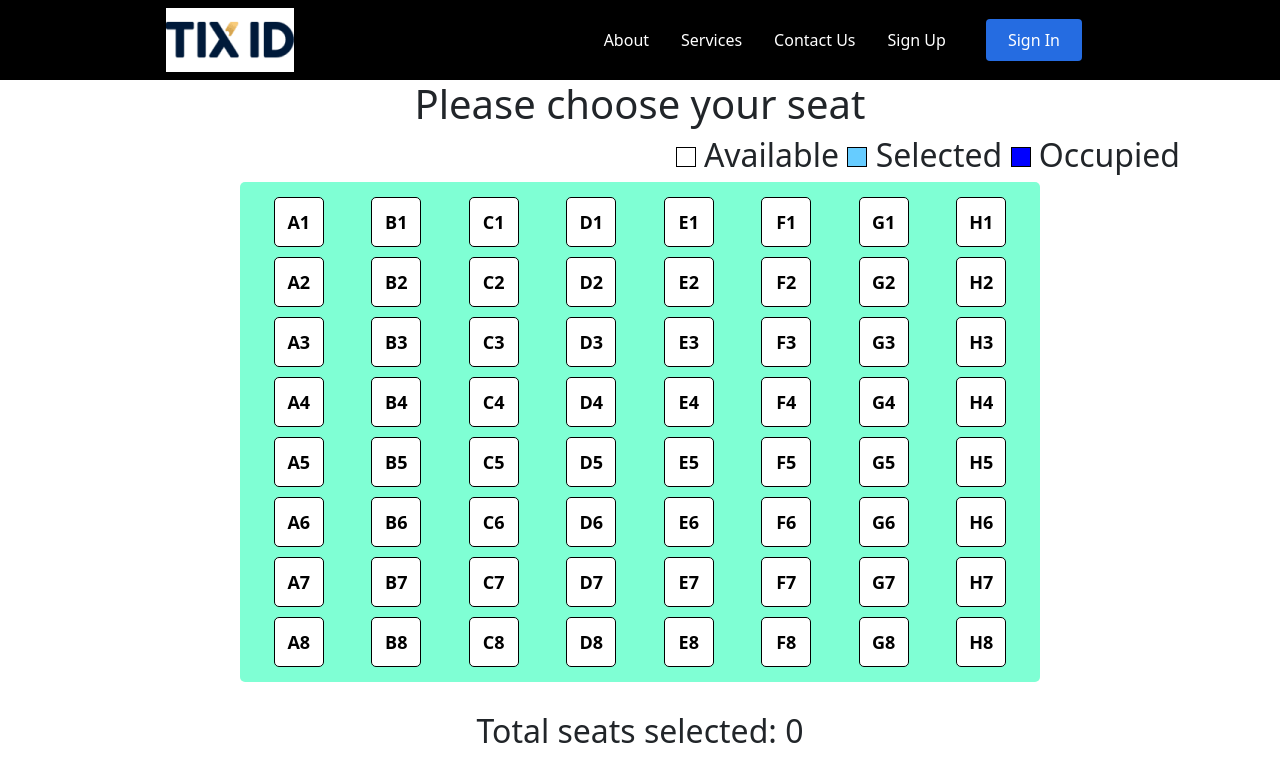
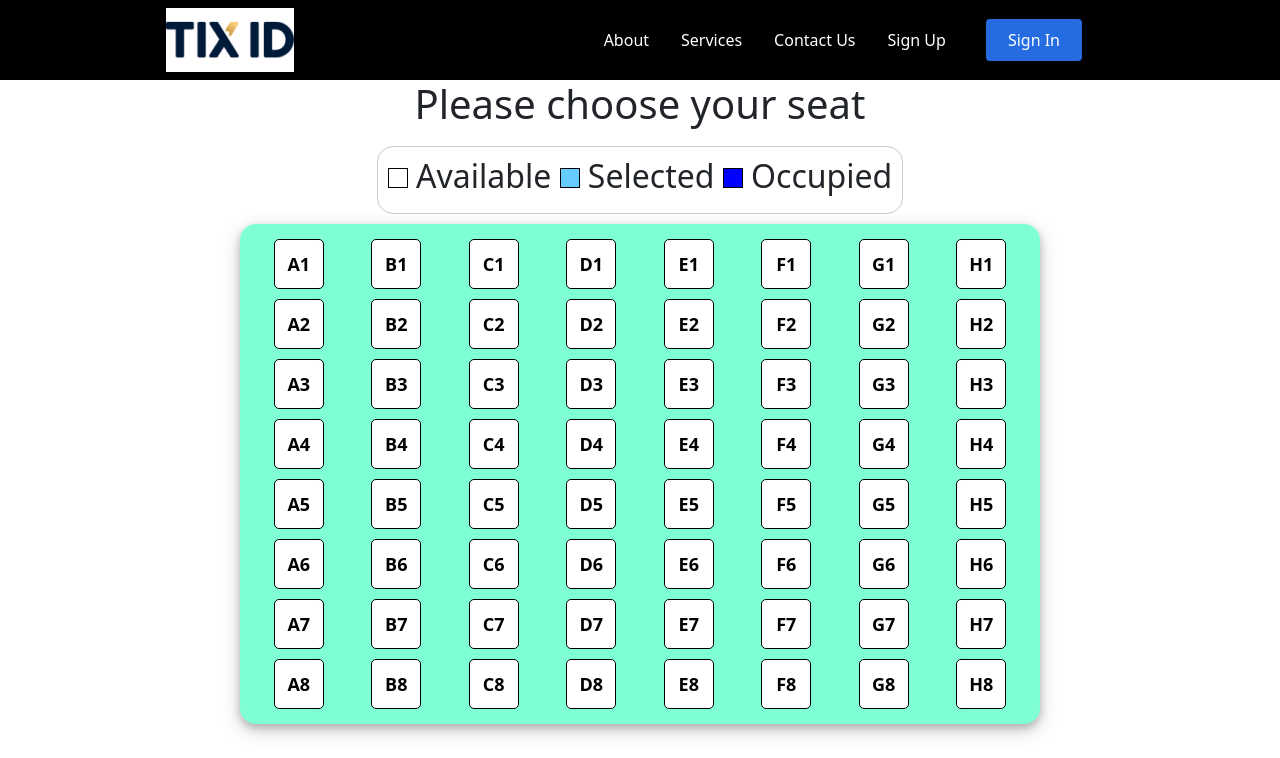
Before and after one commit to Leino2604/cinema-web-app, a React (Create React App) app: page /seats in a window 1280 px wide. Shown: the top 758 px of the page. Built offline with nearby package versions, Linux system fonts and the light colour scheme.

Commit message:
Update SeatStyle.css

```diff
--- a/src/pages/SeatSelection/SeatStyle.css
+++ b/src/pages/SeatSelection/SeatStyle.css
@@ -3,9 +3,17 @@
   }
 
   .Description {
-  text-align: right;
-  margin-right: 100px;
+    border: 1px solid #ccc;
+    padding: 10px;
+    margin: 10px;
+    border-radius: 16px;
+    display: inline-block;
   }
+
+  .Description .span{
+    font-size: 50%;
+  }
+
   .SeatStatus {
     display: inline-block;
     width: 20px;
@@ -23,11 +31,12 @@
     margin-bottom: 30px;
     background-color: aquamarine;
     padding: 5px 10px;
-  border-radius: 5px;
+    border-radius: 16px;
     color: black;
     list-style-type: none;
     display: flex;
     justify-content: center;
+    box-shadow: 0 4px 8px 0 rgba(0, 0, 0, 0.2), 0 6px 20px 0 rgba(0, 0, 0, 0.19);
   }
 
   .Seat {
@@ -42,8 +51,17 @@
     font-weight: bold;
   }
 
+  .Seat:hover{
+    background-color: #ccc;
+  }
+
   .Seat.Selected {
     background-color: rgb(102, 204, 255);
+    color: white;
+  }
+
+  .Seat.Selected:hover {
+    background-color: rgb(42, 161, 221);
     color: white;
   }
 
```
Lines whose indentation alone changed are shown as unchanged.
